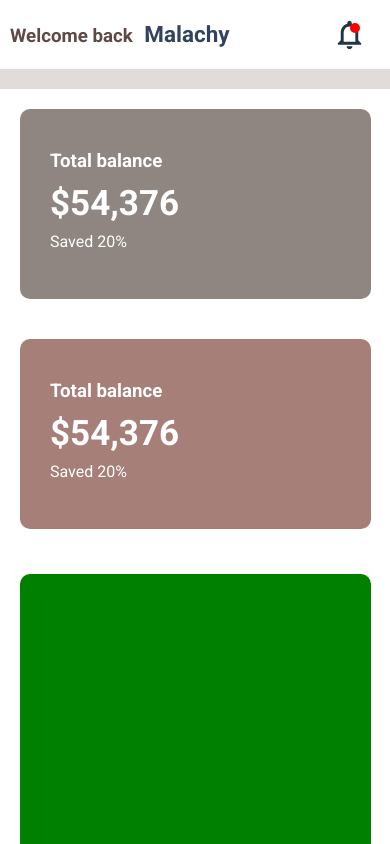
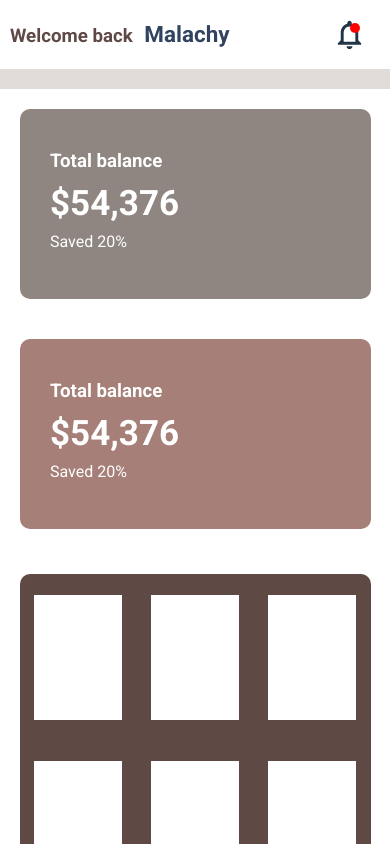
Before and after one commit to MalachyCode/Explore-bank-app, a React (Vite) app in the folder UI/: page /dashboard-client in a window 390 px wide. Built offline with nearby package versions, Linux system fonts and the light colour scheme.

Commit message:
Creating Icons layout for dashboard small screens

```diff
--- a/UI/src/pages/ClientDashboard/ClientDashboard.scss
+++ b/UI/src/pages/ClientDashboard/ClientDashboard.scss
@@ -122,10 +122,21 @@
       .menu-icons-container {
         width: 90%;
         height: 500px;
-        background: green;
+        background: #5f4945;
         margin: auto;
         border-radius: 10px;
         margin-top: 25px;
+        display: flex;
+        align-items: center;
+        justify-content: space-around;
+        flex-wrap: wrap;
+        .item {
+          width: 25%;
+          margin: 10px;
+          height: 25%;
+          background: white;
+          cursor: pointer;
+        }
       }
       @media (max-width: 768px) {
         display: flex;
--- a/UI/src/pages/ClientDashboard/ClientDashboard.tsx
+++ b/UI/src/pages/ClientDashboard/ClientDashboard.tsx
@@ -37,7 +37,17 @@ const ClientDashboard = () => {
               <p className='savings-percentage'>Saved 20%</p>
             </div>
           </div>
-          <div className='menu-icons-container'></div>
+          <div className='menu-icons-container'>
+            <div className='item'></div>
+            <div className='item'></div>
+            <div className='item'></div>
+            <div className='item'></div>
+            <div className='item'></div>
+            <div className='item'></div>
+            <div className='item'></div>
+            <div className='item'></div>
+            <div className='item'></div>
+          </div>
         </div>
       </div>
     </div>
```
